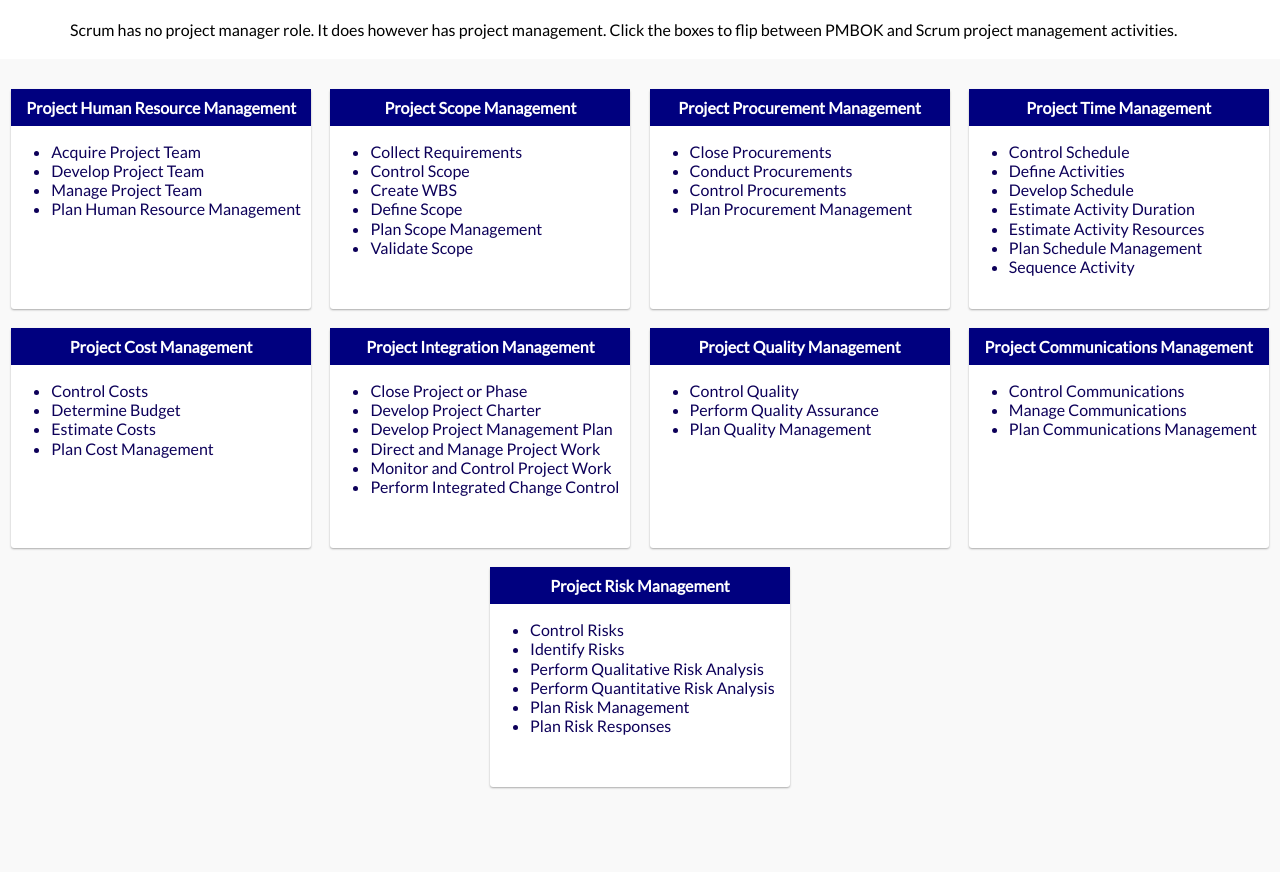
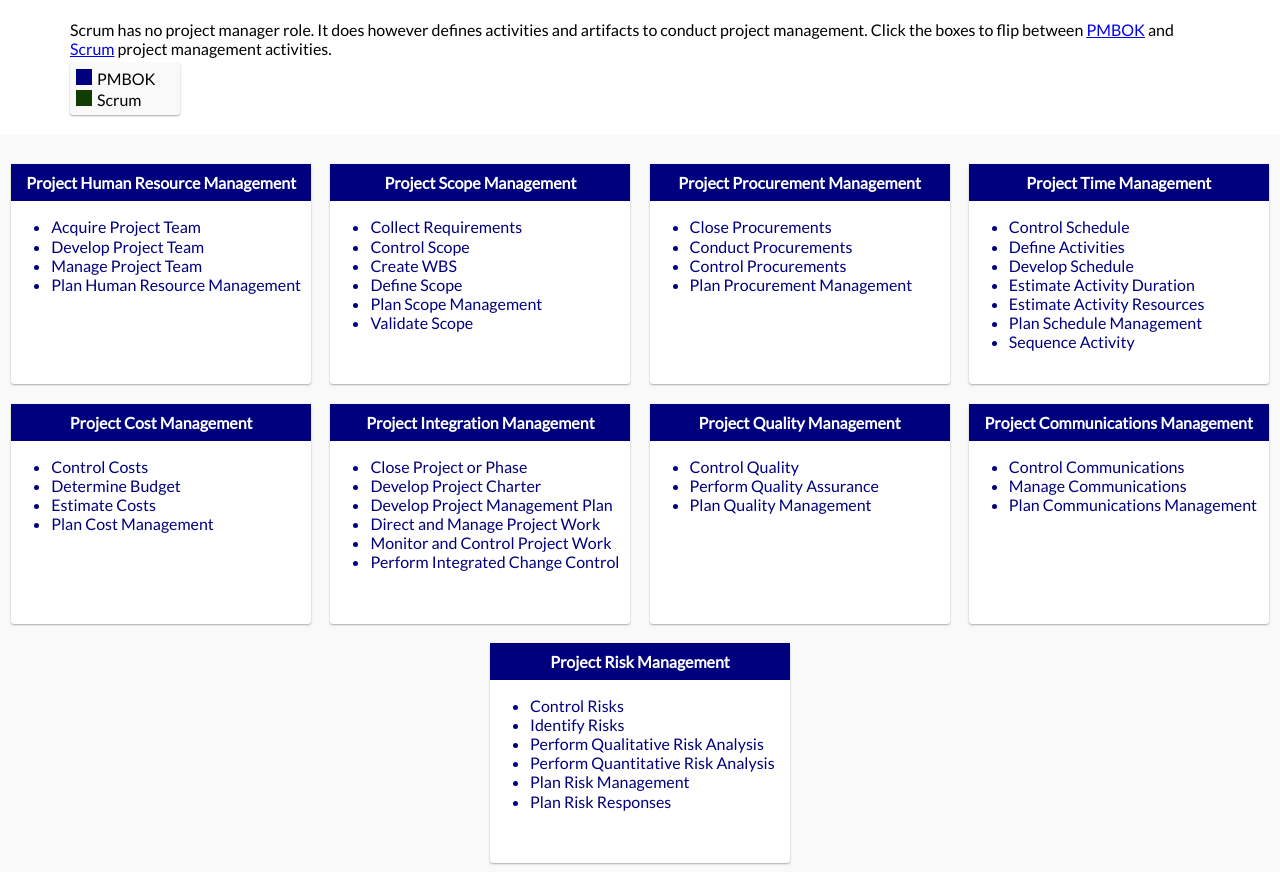
Before and after one commit to oharsta/project-management-scrum, a plain HTML site: page index.html in a window 1280 px wide. Before the commit the page ends 800 px from the top, so only its background shows below. Drawn offline with Linux system fonts and the light colour scheme.

Commit message:
Added legend

```diff
--- a/index.html
+++ b/index.html
@@ -6,8 +6,14 @@
 </head>
 <body>
 <div class="flex-container">
-    <p class="intro">Scrum has no project manager role. It does however has project management.
-        Click the boxes to flip between PMBOK and Scrum project management activities.</p>
+    <section class="intro">Scrum has no project manager role. It does however defines activities and artifacts to conduct project management.
+        Click the boxes to flip between <a href="https://en.wikipedia.org/wiki/Project_Management_Body_of_Knowledge" target="_blank">PMBOK</a> and
+        <a href="http://www.scrumguides.org/scrum-guide.html" target="_blank">Scrum</a> project management activities.
+        <div class="legend">
+           <p>PMBOK</p>
+            <p>Scrum</p>
+        </div>
+    </section>
     <section class="card">
         <h4>Project Human Resource Management</h4>
 
--- a/theme.css
+++ b/theme.css
@@ -18,6 +18,36 @@
   color: white;
   margin: 0px;
   line-height: 37px;
+}
+.legend {
+  box-shadow: 0 1px 2px #aaa;
+  background: #f9f9f9;
+  border-radius: 3px;
+  width: 100px;
+  padding: 5px;
+  margin-top: 5px;
+}
+.legend p {
+  margin: 1px;
+}
+.legend p:nth-child(1):before {
+  display: inline-block;
+  width: 1em;
+  height: 1em;
+  content: "";
+  background-color: #00007f;
+  margin-right: 5px;
+}
+.legend p:nth-child(2):before {
+  display: inline-block;
+  width: 1em;
+  height: 1em;
+  content: "";
+  background-color: #113D02;
+  margin-right: 5px;
+}
+.card.flipped h4 {
+  background-color: #113D02;
 }
 .flex-container {
   display: -webkit-flex;
@@ -66,7 +96,7 @@
   z-index: 2;
   transform: rotateY(0deg);
   left: 0;
-  color: #0D0059;
+  color: #00007f;
 }
 .scrum {
   transform: rotateY(180deg);
```
